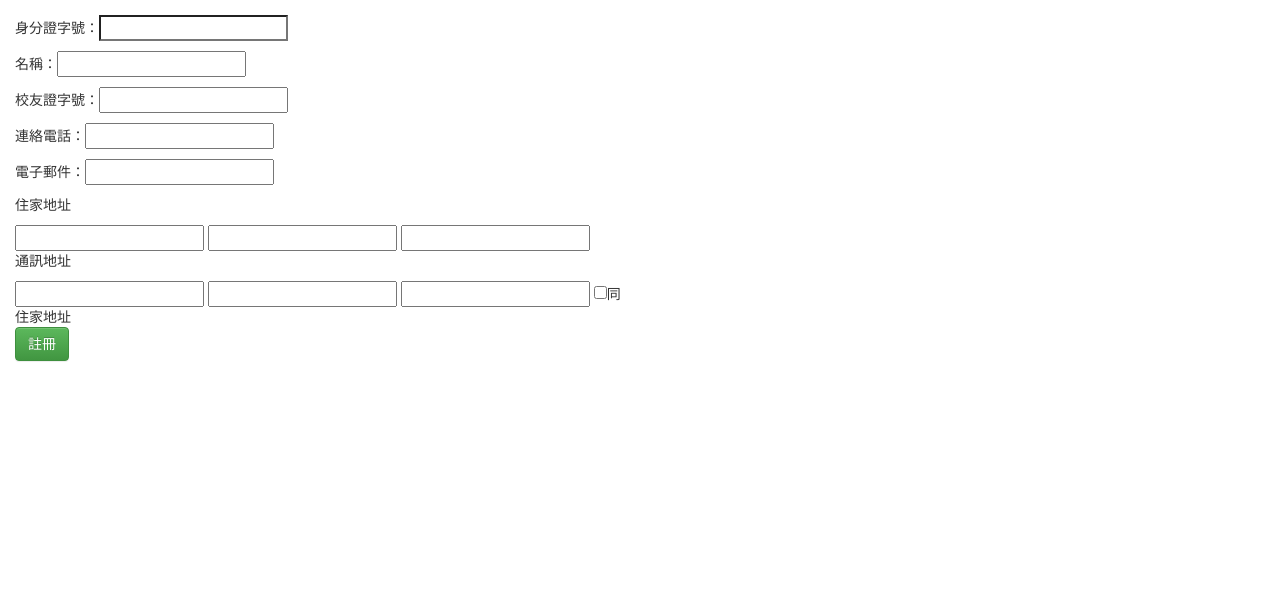
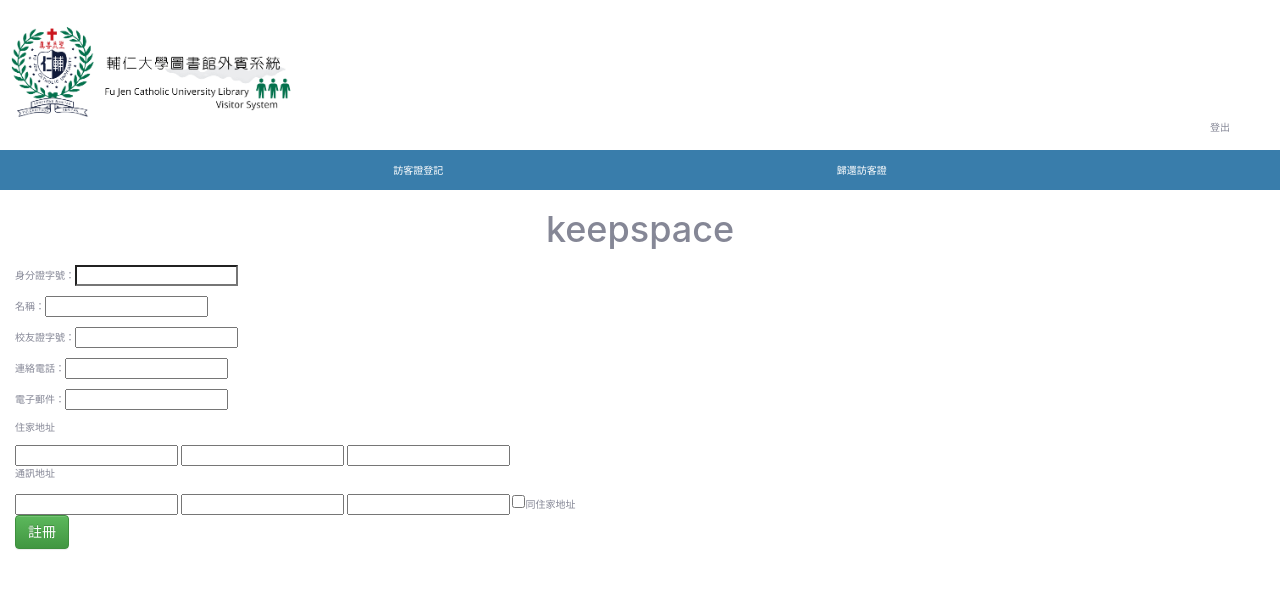
Before and after one commit to arashi1214/Visitor-Registration, a Django app: page /sign_in/ in a window 1280 px wide. Shown: the top 589 px of the page. Run offline with Django 3.2, Linux system fonts and the light colour scheme; parts of the project's set-up code (start-up, migrations or seed data) failed here and were passed over; some libraries are stand-ins or nearby versions.

Commit message:
回到user_index 提示訊息調整，base.html連結調整

```diff
--- a/mysite/library/static/css/base.css
+++ b/mysite/library/static/css/base.css
@@ -0,0 +1,57 @@
+body {
+  margin: 0;
+  font-family: "Nunito", -apple-system, BlinkMacSystemFont, "Segoe UI", Roboto, "Helvetica Neue", Arial, sans-serif, "Apple Color Emoji", "Segoe UI Emoji", "Segoe UI Symbol", "Noto Color Emoji";
+  font-size: 1rem;
+  font-weight: 400;
+  line-height: 1.5;
+  color: #858796;
+  text-align: left;
+  background-color: #fff;
+}
+
+#header{
+  color: #fff;
+  background-color:#397DAB ;
+  display: flex;
+  justify-content: space-evenly;
+  text-align:center;
+  line-height:40px;
+
+}
+
+#logo {
+  position: relative;
+}
+
+log {
+  position: absolute;
+  top: 120px;
+  right: 50px;
+}
+
+log a{
+  color: inherit;
+  text-decoration: none;
+}
+
+#content{
+  text-align: center;
+}
+
+nav li {
+  list-style: none;
+  margin: 0;
+  padding: 0;
+}
+
+nav a{
+  color: inherit;
+  display:block ;
+  text-decoration: none;
+}
+
+
+
+nav a:hover{
+  background-color: #245779;
+}
--- a/mysite/templates/base.html
+++ b/mysite/templates/base.html
@@ -3,14 +3,32 @@
 <html>
 <head>
 	<meta charset="utf-8">
+
     {% block title %}
     {% endblock %}
 
     <link rel="stylesheet" href="//maxcdn.bootstrapcdn.com/bootstrap/3.2.0/css/bootstrap.min.css">
     <link rel="stylesheet" href="//maxcdn.bootstrapcdn.com/bootstrap/3.2.0/css/bootstrap-theme.min.css">
-    <link rel="stylesheet" href="{% static 'css/base.css' %}">
+    <link rel="stylesheet" type="text/css" href="{% static 'css/base.css' %}">
 </head>
 <body>
+    <!--System Logo-->
+    <div id="logo">
+        <img src="/static/assect/Logo.png" height="150">
+        <log><a href="../user_index">登出</a></log>
+    </div>
+    <!--導覽列-->
+    <div>
+        <nav>
+            <ui id="header">
+                <li><a href="../register">訪客證登記</a></li>
+                <li><a href="../return">歸還訪客證</a></li>
+            </ui>
+        </nav>
+    </div>
+    <div id="content">
+        <h1>keepspace</h1>
+    </div>
 	{% block content %}
     {% endblock %}
 </body>
--- a/mysite/templates/sign_in.html
+++ b/mysite/templates/sign_in.html
@@ -19,27 +19,27 @@
 
 			<p>住家地址</p>
 			<div>
-				<input type="text" name="home_address_city" list="home_cities" onchange="UpdateData('home')" id="ha1">
+				<input type="text" required="required" name="home_address_city" list="home_cities" onchange="UpdateData('home')" id="ha1">
 				<datalist id="home_cities">
 				</datalist>
 
-				<input type="text" name="home_address_area" list="home_areas" id="ha2">
+				<input type="text" required="required" name="home_address_area" list="home_areas" id="ha2">
 				<datalist id="home_areas">
 				</datalist>
 
-				<input type="text" name="home_address" id="ha3">
+				<input type="text" required="required" name="home_address" id="ha3">
 			</div>
 
 			<p>通訊地址</p>
 			<div>
-				<input type="text" name="mail_address_city" list="mail_cities" onchange="UpdateData('mail')" id="ma1">
+				<input type="text" required="required" name="mail_address_city" list="mail_cities" onchange="UpdateData('mail')" id="ma1">
 				<datalist id="mail_cities">
 				</datalist>
 
-				<input type="text" name="mail_address_area" list="mail_areas" id="ma2">
+				<input type="text" required="required" name="mail_address_area" list="mail_areas" id="ma2">
 				<datalist id="mail_areas">
 				</datalist>
-				<input type="text" name="mail_address" id="ma3">
+				<input type="text" required="required" name="mail_address" id="ma3">
 				<input type="checkbox" name="按鈕名稱" onchange="CopyAddress()">同住家地址
 			</div>
 
--- a/mysite/templates/user_index.html
+++ b/mysite/templates/user_index.html
@@ -4,7 +4,10 @@
 <title>讀者介面</title>
 {% endblock %}
 <script>
-	alert('{{ message }}');
+	console.log('{{ message }}')
+	if ('{{ message }}' != ""){
+		alert('{{ message }}');
+	}
 </script>
 
 
```
Also changed, not shown: mysite/db.sqlite3, mysite/library/static/assect/Logo.png (added), mysite/library/static/assect/bingo_bg.jpg (deleted).
